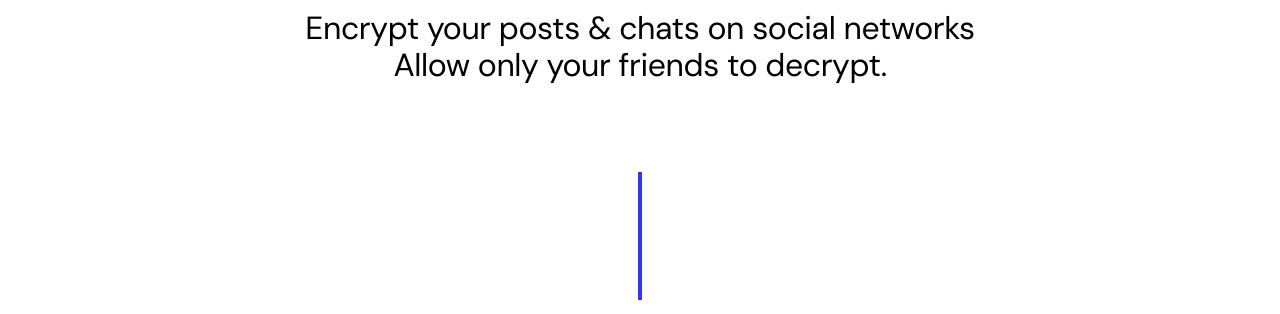
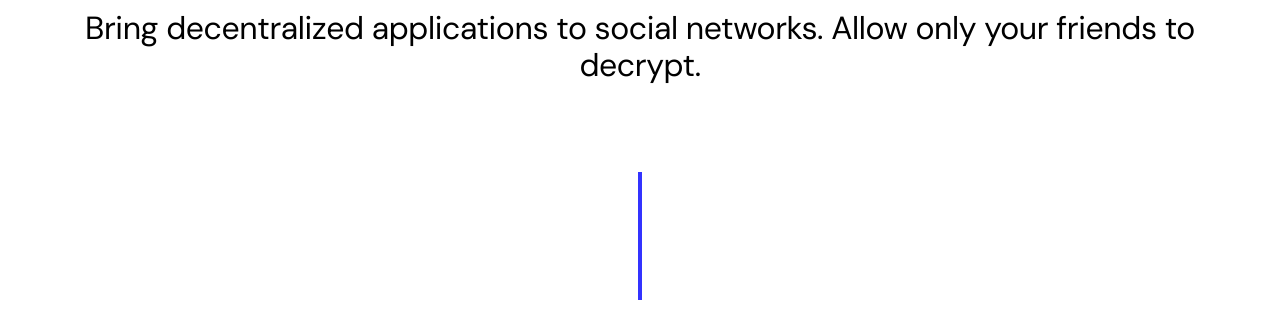
Before and after one commit to zhouhanseng/temtemtem, a website: page index.html in a window 1280 px wide. Shown: the part 307-621 px from the top of the page. Drawn offline with Linux system fonts and the light colour scheme.

Commit message:
Update index.html

```diff
--- a/index.html
+++ b/index.html
@@ -111,7 +111,7 @@
   <section class="install site-section collapsed">
     <h1 class="headline">The Portal to the New & Open Internet</h1>
     <p class="subline">
-      Encrypt your posts &amp; chats on social networks <br />
+      Bring decentralized applications to social networks.
       Allow only your friends to decrypt.
     </p>
   </section>
```
